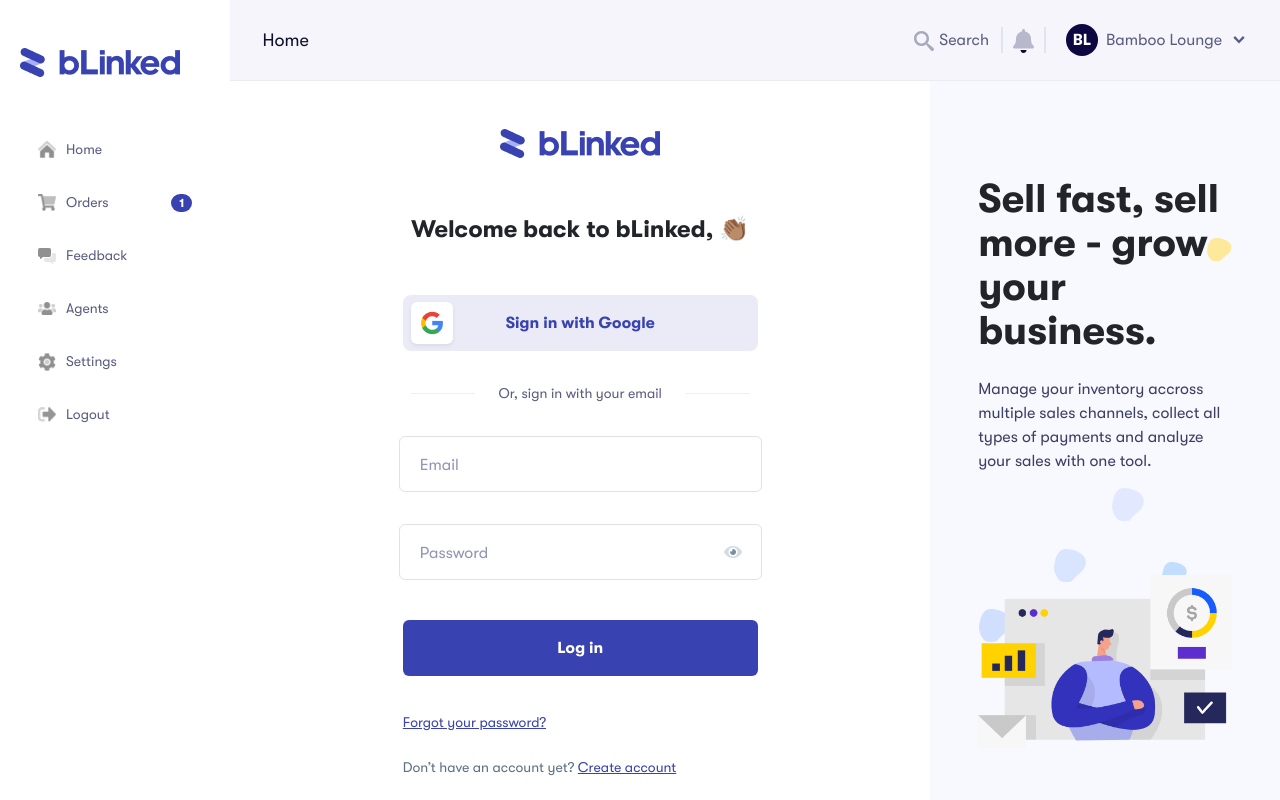
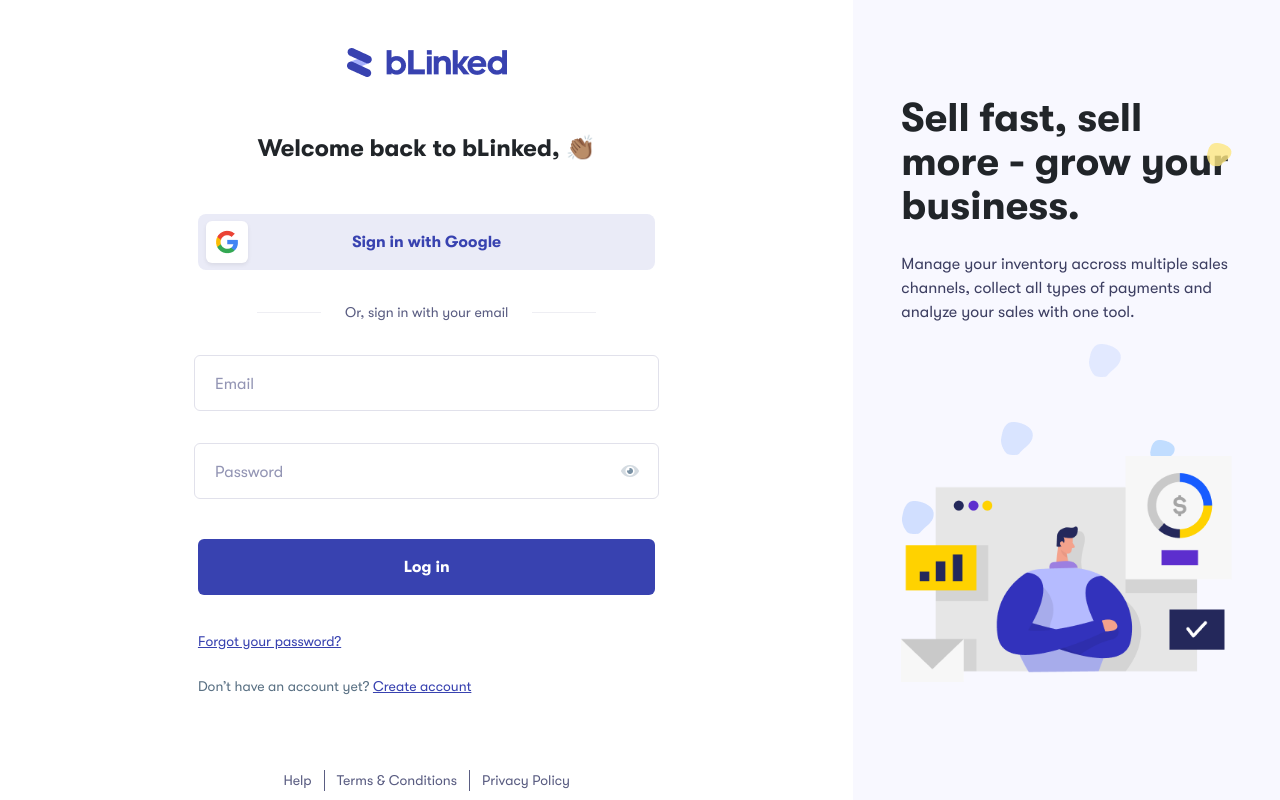
Before and after one commit to Mikky-wise/bLinked-Frontend, a React (Create React App) app: page /auth/sign_in in a window 1280 px wide. Built offline with nearby package versions, Linux system fonts and the light colour scheme; what google-maps-react would draw is missing.

Commit message:
Revert "Fix routes + clean unnecessary files"
This reverts commit 7e38e765cbf47e3921888bd6e5c56b5f8b41aca1.

```diff
--- a/src/App.js
+++ b/src/App.js
@@ -1,4 +1,4 @@
-import React, { useState } from "react";
+import React from "react";
 import { BrowserRouter, Route, Switch } from "react-router-dom";
 
 // Auth SCSS Start
@@ -17,6 +17,7 @@
 import "./assets/scss/dashboard/_orders.scss";
 // Dashboard SCSS End
 
+import Dashboard from "./Components/Dashboard";
 import SignInPage from "./Pages/Sign-in/SignIn";
 import SignUpPage1 from "./Pages/Sign-up/SignUp-1";
 import SignUpPage2 from "./Pages/Sign-up/SignUp-2";
@@ -24,11 +25,6 @@
 import OTPScreen from "./Pages/Forgot/OTP";
 import CreatePassword from "./Pages/Password/CreatePassword";
 import PasswordReset from "./Pages/Password/PasswordReset";
-import OrdersPage from "./Pages/Orders/Orders";
-import SettingsPage from "./Pages/Settings/SettingsScreen";
-import Header from "./Components/Header";
-import HomePage from "./Pages/Home/HomePage";
-import Sidebar from "./Components/Sidebar";
 
 const PrivateRoute = ({ children, ...rest }) => {
   return (
@@ -46,36 +42,14 @@
 };
 
 const App = () => {
-
-  const [activeMenu, setActiveMenu] = useState("");
-  const [activeSidebar, setActiveSidebar] = useState(false);
-
-  const handleMenu = (menuItem) => {
-    setActiveMenu(menuItem);
-  };
-
-  const handleSideBar = () => setActiveSidebar(!activeSidebar);
-
   return (
     <div>
       <BrowserRouter>
-        <div className="dashboard-main">
-          <div className="d-flex justify-content-end h-100">
-            <Sidebar
-              handleMenu={handleMenu}
-              activeMenu={activeMenu}
-              activeSidebar={activeSidebar}
-              handleSideBar={handleSideBar}
-            />
-            <div className="dashboard-container pb-4">
-              <Header handleSideBar={handleSideBar} />
         <Switch>
-                <PrivateRoute exact path="/" component={HomePage} />
+          <PrivateRoute exact path="/" component={Dashboard} />
           <Route exact path="/auth/sign_in" component={SignInPage} />
           <Route exact path="/auth/sign_up1" component={SignUpPage1} />
           <Route exact path="/auth/sign_up2" component={SignUpPage2} />
-                <Route exact path="/orders" component={OrdersPage} />
-                <Route exact path="/settings" component={SettingsPage} />
           <Route
             exact
             path="/auth/forgot_password"
@@ -88,11 +62,8 @@
             path="/auth/password_success"
             component={PasswordReset}
           />
-                <Route exact path="*" to={SignInPage} />
+          <Route path="*" to={SignInPage} />
         </Switch>
-            </div>
-          </div>
-        </div>
       </BrowserRouter>
     </div>
   );
--- /dev/null
+++ b/src/Components/Dashboard.js
@@ -0,0 +1,54 @@
+import React, { useEffect, useState } from "react";
+import Header from "./Header";
+import Sidebar from "./Sidebar";
+import HomePage from "../Pages/Home/HomePage";
+// import SettingsScreen from "./_components/settings.screen";
+import Orders from "../Pages/Orders/Orders";
+import { useHistory, useLocation } from "react-router-dom";
+import SettingsScreen from "../Pages/Settings/SettingsScreen";
+
+const Dashboard = () => {
+  const history = useHistory();
+  const location = useLocation();
+  const [activeMenu, setActiveMenu] = useState("");
+  const [activeSidebar, setActiveSidebar] = useState(false);
+
+  useEffect(() => {
+    if (!location?.state?.menu) {
+      setActiveMenu("Home");
+      history.push("/", { menu: "Home" });
+    }
+  }, [history, location.state]);
+
+  const handleMenu = (menuItem) => {
+    setActiveMenu(menuItem);
+    history.push(`/${menuItem}`, { menu: menuItem });
+  };
+
+  const handleSideBar = () => setActiveSidebar(!activeSidebar);
+
+  return (
+    <div className="dashboard-main">
+      <div className="d-flex justify-content-end h-100">
+        <Sidebar
+          handleMenu={handleMenu}
+          activeMenu={activeMenu}
+          activeSidebar={activeSidebar}
+          handleSideBar={handleSideBar}
+        />
+        <div className="dashboard-container pb-4">
+          <Header handleSideBar={handleSideBar} />
+          {!location?.state?.menu || location?.state?.menu === "Home" ? (
+            <HomePage />
+          ) : location?.state?.menu === "Orders" ? (
+            <Orders />
+          ) : location?.state?.menu === "General Settings" ? (
+            <SettingsScreen />
+          ) : null}
+        </div>
+      </div>
+    </div>
+  );
+};
+
+export default Dashboard;
--- a/src/Components/Sidebar.js
+++ b/src/Components/Sidebar.js
@@ -1,11 +1,10 @@
 import React from "react";
 import { MdClose } from "react-icons/md";
-import { useLocation, useHistory } from "react-router-dom";
+import { useLocation } from "react-router-dom";
 import { agentsMenu, feedbackMenu, homeMenu, logo, logoutMenu, orderMenu, settingMenu } from "../assets/img";
 
 const Sidebar = ({ activeMenu, handleMenu, activeSidebar, handleSideBar }) => {
   const location = useLocation();
-  const history = useHistory();
 
   return (
     <div className={!activeSidebar ? "" : "sidebar-bg"}>
@@ -23,11 +22,10 @@
         <div className="sidebar-menu">
           <ul className="mt-5">
             <li
-              className={activeMenu === "Home" ? "active" : ""}
+              className={location?.state?.menu === "Home" ? "active" : ""}
               onClick={() => {
                 handleMenu("Home");
                 handleSideBar();
-                history.push('/')
               }}
             >
               <div>
@@ -39,11 +37,10 @@
             </li>
 
             <li
-              className={activeMenu === "orders" ? "active" : ""}
+              className={location?.state?.menu === "Orders" ? "active" : ""}
               onClick={() => {
-                handleMenu("orders");
+                handleMenu("Orders");
                 handleSideBar();
-                history.push('/orders')
               }}
             >
               <div>
@@ -83,11 +80,10 @@
               </div>
             </li>
             <li
-              className={activeMenu === "settings" ? "active" : ""}
+              className={location?.state?.menu === "General Settings" ? "active" : ""}
               onClick={() => {
-                handleMenu("settings");
+                handleMenu("General Settings");
                 handleSideBar();
-                history.push('/settings')
               }}
             >
               <div>
--- a/src/Pages/Settings/SettingsScreen.js
+++ b/src/Pages/Settings/SettingsScreen.js
@@ -5,7 +5,7 @@
 import TeamMember from "./TeamMember";
 import UserProfile from "./UserProfile";
 
-const SettingsPage = () => {
+const SettingsScreen = () => {
   const [menuActive, setMenuActive] = useState(false);
   const [menu, setMenu] = useState("profile");
 
@@ -122,4 +122,4 @@
   );
 };
 
-export default SettingsPage;
+export default SettingsScreen;
--- a/src/assets/scss/dashboard/_index.scss
+++ b/src/assets/scss/dashboard/_index.scss
@@ -333,7 +333,7 @@
         font-weight: bold;
         font-size: 28px;
         color: #3842b0;
-        font-family: var(--font-gt-walsheim-pro);
+      font-family: var(--font-gt-walsheim-pro);
       }
       > span:nth-child(2) {
         font-weight: 500;
@@ -392,7 +392,7 @@
       width: 220px;
 
       &::placeholder {
-        color: #9395b4;
+        color: #9395B4;
       }
     }
   }
@@ -784,7 +784,7 @@
       font-style: normal;
       font-weight: normal;
       font-size: 8px;
-      color: #212b36;
+      color: #212B36;
       mix-blend-mode: normal;
       opacity: 0.5;
     }
@@ -794,7 +794,7 @@
       font-style: normal;
       font-weight: 500;
       font-size: 12px;
-      color: #212b36;
+      color: #212B36;
     }
   }
 }
```
Lines whose indentation alone changed are shown as unchanged.
